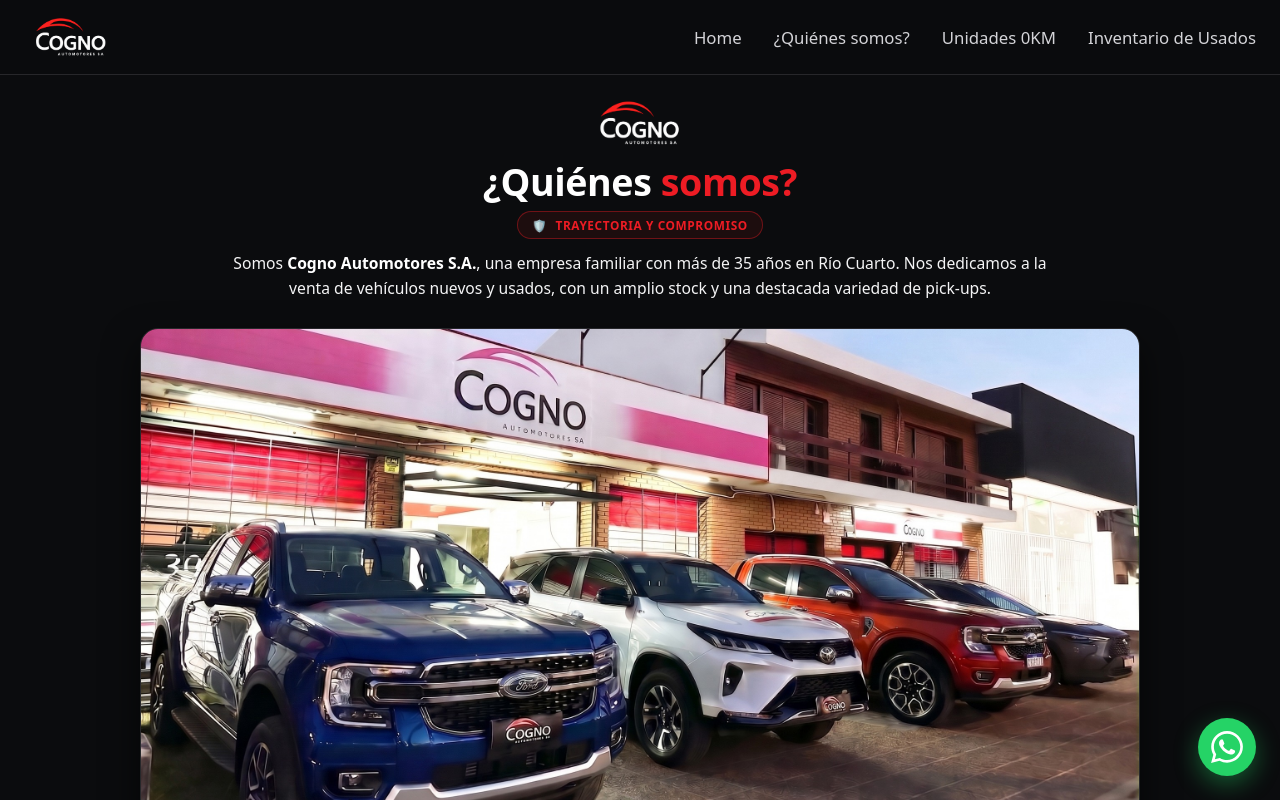
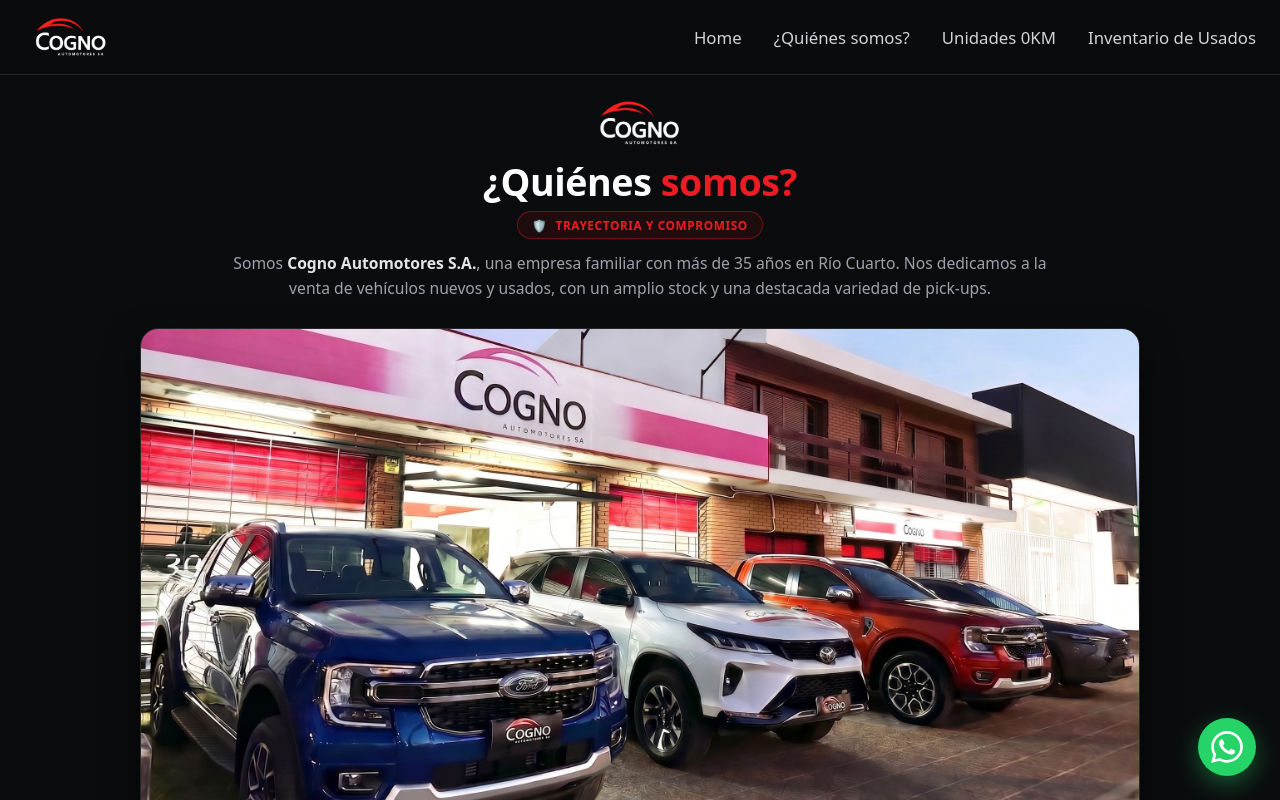
Before and after one commit to zoecogno/cogno-web, a Next.js app: page /quienes-somos in a window 1280 px wide. Shown: the top 800 px of the page. Built offline with nearby package versions, Linux system fonts and the light colour scheme.

Commit message:
Update page.js

```diff
--- a/app/quienes-somos/page.js
+++ b/app/quienes-somos/page.js
@@ -317,6 +317,7 @@
           .hero-qs-desc {
             font-size: 0.88rem !important;
             line-height: 1.45 !important;
+            color: #a1a1aa !important;
           }
 
           /* Oculta la vista de escritorio */
@@ -572,10 +573,10 @@
           <span>TRAYECTORIA Y COMPROMISO</span>
         </div>
 <div style={{ maxWidth: '820px', margin: '0 auto' }}>
-          <p className="hero-qs-desc" style={{ fontSize: '0.98rem', color: '#F4F4F5', lineHeight: 1.55, margin: 0, fontWeight: 400 }}>
-            Somos <strong style={{ fontWeight: 600, color: '#ffffff' }}>Cogno Automotores S.A.</strong>, una empresa familiar con más de 35 años en Río Cuarto. Nos dedicamos a la venta de vehículos nuevos y usados, con un amplio stock y una destacada variedad de pick-ups.
-          </p>
-        </div>
+  <p className="hero-qs-desc" style={{ fontSize: '0.98rem', color: '#a1a1aa', lineHeight: 1.55, margin: 0, fontWeight: 400 }}>
+    Somos <strong style={{ fontWeight: 600, color: '#e4e4e7' }}>Cogno Automotores S.A.</strong>, una empresa familiar con más de 35 años en Río Cuarto. Nos dedicamos a la venta de vehículos nuevos y usados, con un amplio stock y una destacada variedad de pick-ups.
+  </p>
+</div>
       </section>
 
       {/* FOTO SALÓN ACTUAL */}
```
